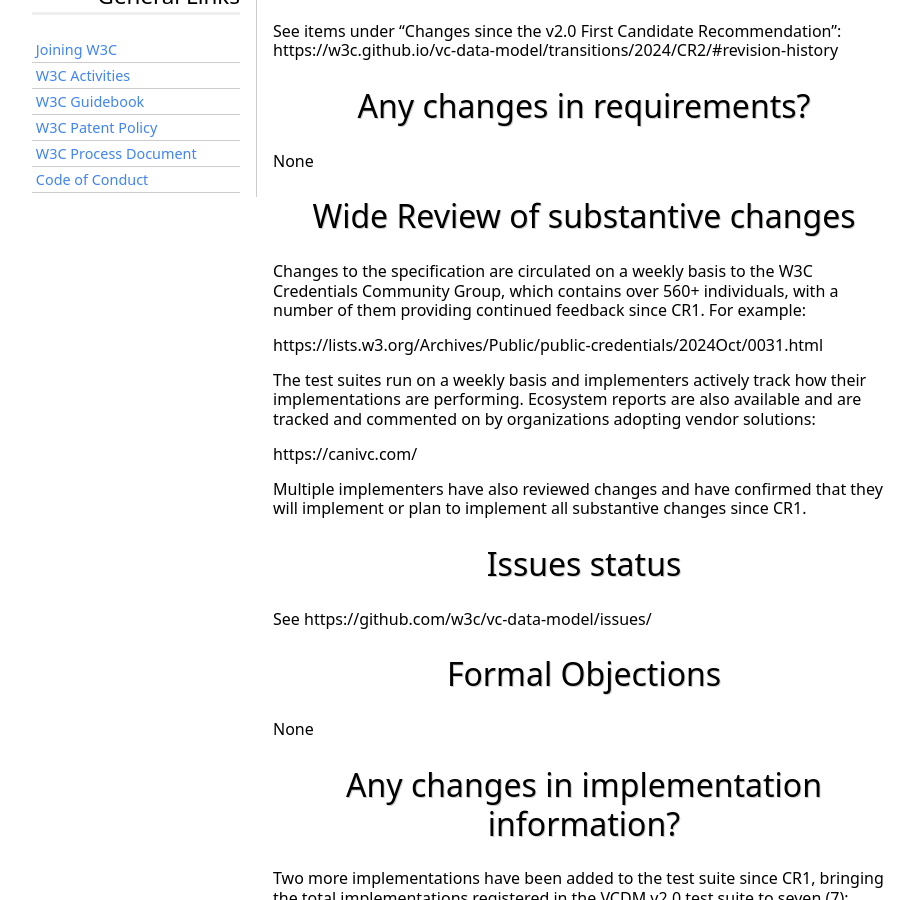
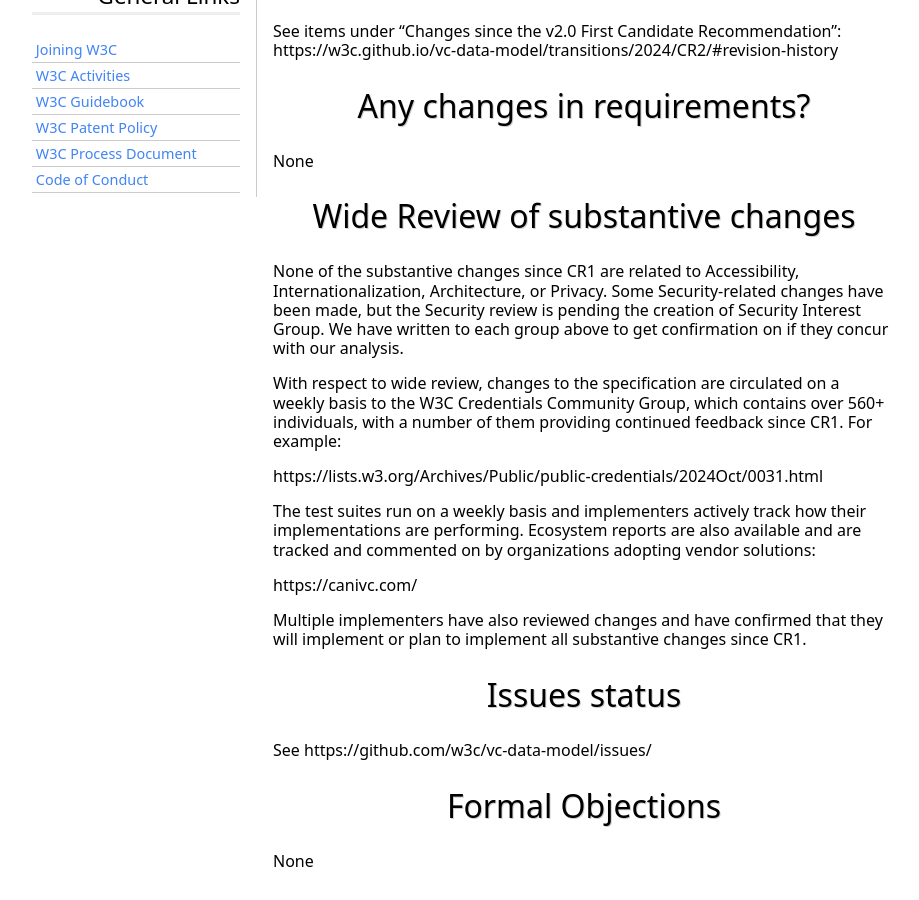
Before and after one commit to w3c/verifiable-credentials, a Jekyll site: the page built from admin/CR2-vcdm-Oct-2024/Approval_request.md, in a window 1280 px wide and 900 px high, scrolled down 797 px. Shown: the whole window, without its empty margins (0-919 px from the left). Built offline with Jekyll 4.4.1, drawn with Linux system fonts in a browser that asks for light colours; some web fonts are replaced; our own code applies the rules of GitHub Pages for plain Markdown files.

Commit message:
Note status of wide review.

```diff
--- a/admin/CR2-vcdm-Oct-2024/Approval_request.md
+++ b/admin/CR2-vcdm-Oct-2024/Approval_request.md
@@ -25,7 +25,9 @@
 
 # Wide Review of substantive changes
 
-Changes to the specification are circulated on a weekly basis to the W3C Credentials Community Group, which contains over 560+ individuals, with a number of them providing continued feedback since CR1. For example:
+None of the substantive changes since CR1 are related to Accessibility, Internationalization, Architecture, or Privacy. Some Security-related changes have been made, but the Security review is pending the creation of Security Interest Group. We have written to each group above to get confirmation on if they concur with our analysis.
+
+With respect to wide review, changes to the specification are circulated on a weekly basis to the W3C Credentials Community Group, which contains over 560+ individuals, with a number of them providing continued feedback since CR1. For example:
 
 https://lists.w3.org/Archives/Public/public-credentials/2024Oct/0031.html
 
```
